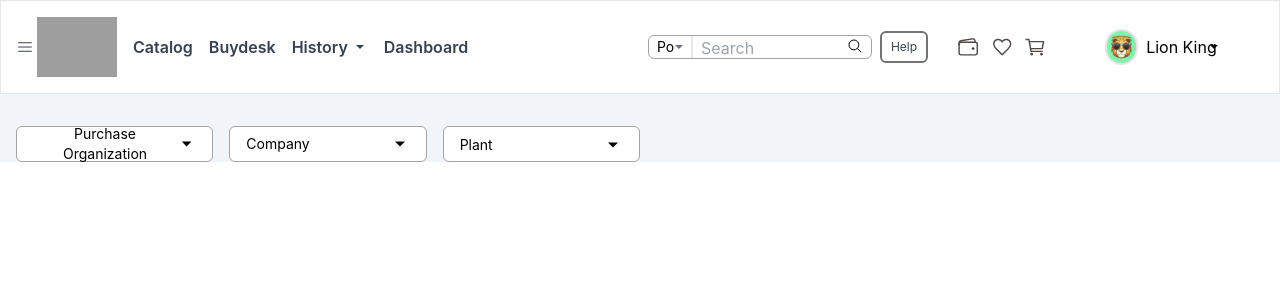
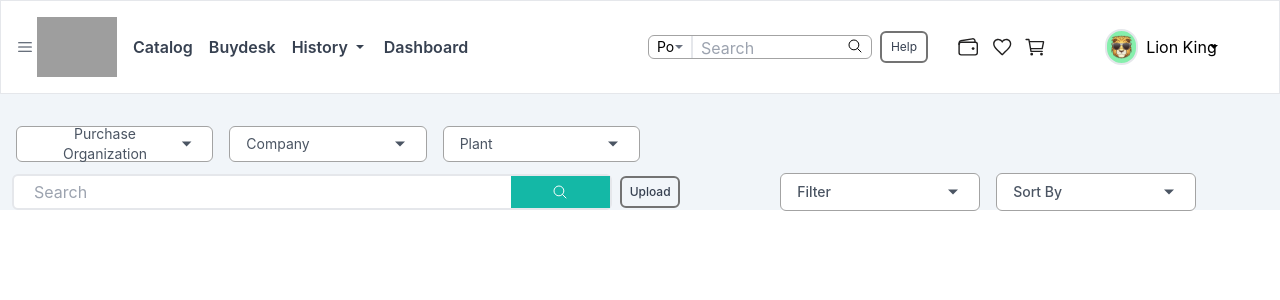
Before and after one commit to Tarakkarmakar/simfoni_E_Store, a React (Create React App) app in the folder e-store/: page / in a window 1280 px wide. Shown: the top 300 px of the page. Built offline with nearby package versions, Linux system fonts and the light colour scheme; grey boxes are pictures that could not be loaded; some icons are missing.

Commit message:
serach section and sort section ui

```diff
--- a/e-store/src/components/Navabar/Navbar.css
+++ b/e-store/src/components/Navabar/Navbar.css
@@ -14,5 +14,5 @@
 
 .icon {
     font-size: 1.4rem;
-    color: rgb(79, 70, 70);
+    color: rgb(33, 32, 32);
   }
--- a/e-store/src/components/Navabar/Navbar.jsx
+++ b/e-store/src/components/Navabar/Navbar.jsx
@@ -10,9 +10,9 @@ import { FaRegBell } from "react-icons/fa6";
 import lion from "../../assets/Lion-Avatar-icon.png";
 const Navbar = () => {
   return (
-    <div className="bg-white flex flex-row justify-between h-18  border bottom-2">
+    <div className="bg-white flex flex-row lg:justify-between  h-18  border bottom-2">
       <div className="flex lg:basis-5/12 sm:basis-2/12 md:basis-2/12 ">
-        <ul className="flex text-gray-700 font-semibold p-4 items-center list-none">
+        <ul className="flex text-gray-700  font-semibold p-4 items-center list-none">
           <li className="block">
             <RxHamburgerMenu />
           </li>
@@ -46,7 +46,7 @@ const Navbar = () => {
         <div className="flex items-center ">
           <div
             className=" hidden
-        lg:flex border border-neutral-400  rounded-md bg-white w-56 ml-2  h-6 "
+        lg:flex  border border-neutral-400   rounded-md bg-white w-56 ml-2  h-6 "
           >
             <div className="flex h-full items-center bg-transparent right-1 text-sm ml-2">
               <select className="bg-transparent appearance-none border-none py-1">
@@ -81,7 +81,7 @@ const Navbar = () => {
           </div>
         </div>
 
-        <div className="flex lg:w-8/12  sm:w-full h-6 ml-6 mr-2">
+        <div className="flex lg:w-8/12  md:w-8/12 sm:w-full h-6 ml-6 mr-2">
           <div className="w-5/12 h-full flex items-center">
             <ul className="w-full h-full flex justify-between p-0">
               <li className="flex-1 flex justify-center items-center">
@@ -99,7 +99,7 @@ const Navbar = () => {
             </ul>
           </div>
 
-          <div className=" w-5/12 h-full flex items-center ml-5 relative">
+          <div className="   lg:w-5/12 h-full flex items-center ml-5 relative">
             <div
               className=" flex rounded-full border-2 border-grey overflow-hidden bg-green-300
    w-3/12 h-9 flex-shrink-0 items-center justify-center"
--- a/e-store/src/components/SerachProduct/SearchProduct.css
+++ b/e-store/src/components/SerachProduct/SearchProduct.css
@@ -11,3 +11,7 @@
     outline: none;
     border: none;
 }
+
+.icon_s{
+    color: white;
+}
--- a/e-store/src/components/SerachProduct/SearchProduct.jsx
+++ b/e-store/src/components/SerachProduct/SearchProduct.jsx
@@ -1,12 +1,13 @@
-import React, { useState } from 'react'
-import "./SearchProduct.css"
+import React, { useState } from "react";
+import "./SearchProduct.css";
 import { IoMdArrowDropdown } from "react-icons/io";
+import { IoSearchOutline } from "react-icons/io5";
 const SearchProduct = () => {
-
   const [isOpen1, setIsOpen1] = useState(false);
   const [isOpen2, setIsOpen2] = useState(false);
   const [isOpen3, setIsOpen3] = useState(false);
-
+  const [filter, setFilter] = useState(false);
+  const [sort, setSort] = useState(false);
   const toggleDropdown1 = () => {
     setIsOpen1(!isOpen1);
   };
@@ -18,22 +19,24 @@ const SearchProduct = () => {
   const toggleDropdown3 = () => {
     setIsOpen3(!isOpen3);
   };
+  const toggleSort = () => {
+    setSort(!sort);
+  };
 
+  const toggleFilter = () => {
+    setFilter(!filter);
+  };
   return (
-    <div className='mt-8 '>
+    <div className="mt-8 text-gray-600">
+      <div className="flex  justify-between h-9 w-full lg:w-6/12 lg:flex-row   sm:flex-col">
 
-
-      <div className="flex  justify-between h-9 w-full lg:w-6/12 lg:flex-row   sm:flex-col">
-  {/* Dropdown 1: Product Organization */}
- <div className=" flex items-center text-sm  text-center relative ml-4 w-full border border-neutral-400 rounded-md bg-white">
+        <div className="flex items-center text-sm  text-center relative ml-4 w-full border border-neutral-400 rounded-md bg-white">
           <button
             className="w-full flex items-center
             justify-between px-4 py-2 focus:outline-none"
             onClick={toggleDropdown1}
           >
-
             Purchase Organization
-
             <IoMdArrowDropdown className="h-5 w-5" />
           </button>
           {/* Dropdown content 1 */}
@@ -71,7 +74,7 @@ const SearchProduct = () => {
             {/* Add more dropdown items here */}
           </div>
         </div>
-      <div className="relative items-center text-sm text-center ml-4 w-full border border-neutral-400 rounded-md bg-white">
+        <div className="flex relative items-center text-sm text-center ml-4 w-full border border-neutral-400 rounded-md bg-white">
           <button
             className="w-full flex items-center justify-between px-4 py-2 focus:outline-none"
             onClick={toggleDropdown3}
@@ -90,13 +93,77 @@ const SearchProduct = () => {
             <a href="#" className="block px-4 py-2 hover:bg-gray-200">
               Dropdown Item 3
             </a>
-
           </div>
         </div>
       </div>
 
+      <div className="flex w-full h-9 mt-3 items-center">
+        <div className="flex w-6/12 h-full border-2 bg-white rounded-md justify-between ml-3 ">
+          <input
+            type="text"
+            placeholder="Search"
+            className="bg-transparent h-100%  px-2 ml-3 no-outline"
+          />
+          <button className="flex bg-teal-500 px-2 w-2/12 justify-center items-center ">
+            <IoSearchOutline className="icon_s" />
+          </button>
         </div>
-  )
-}
 
-export default SearchProduct
+        <div
+          className="hidden lg:flex md:flex h-8 w-16 font-medium  ml-2 border-2 border-neutral-500
+         rounded-md border-black-500 content-center
+         text-gray-700 text-xs items-center justify-center"
+        >
+          <p>Upload</p>
+        </div>
+
+        <div className="flex w-6/12 font-medium  justify-center ">
+          <div className="flex relative items-center text-sm text-center ml-4 w-4/12 border border-neutral-400 rounded-md bg-white">
+            <button
+              className="w-full flex items-center justify-between px-4 py-2 focus:outline-none"
+              onClick={toggleFilter}
+            >
+              Filter
+              <IoMdArrowDropdown className="h-5 w-5" />
+            </button>
+            {/* Dropdown content 1 */}
+            <div
+              className={`absolute top-full left-0 w-full bg-white border border-gray-300 rounded-b-none ${
+                filter ? "" : "hidden"
+              }`}
+            >
+              {/* Dropdown items */}
+
+              <a href="#" className="block px-4 py-2 hover:bg-gray-200">
+              Filter Items
+              </a>
+            </div>
+          </div>
+          <div className="flex relative items-center text-sm text-center ml-4 w-4/12 border border-neutral-400 rounded-md bg-white">
+            <button
+              className="w-full flex items-center justify-between px-4 py-2 focus:outline-none"
+              onClick={toggleSort}
+            >
+              Sort By
+              <IoMdArrowDropdown className="h-5 w-5" />
+            </button>
+            {/* Dropdown content 1 */}
+            <div
+              className={`absolute top-full left-0 w-full bg-white border border-gray-300 rounded-b-none ${
+                sort ? "" : "hidden"
+              }`}
+            >
+              {/* Dropdown items */}
+
+              <a href="#" className="block px-4 py-2 hover:bg-gray-200">
+            Sort Items
+              </a>
+            </div>
+          </div>
+        </div>
+      </div>
+    </div>
+  );
+};
+
+export default SearchProduct;
```
Lines whose indentation alone changed are shown as unchanged.
